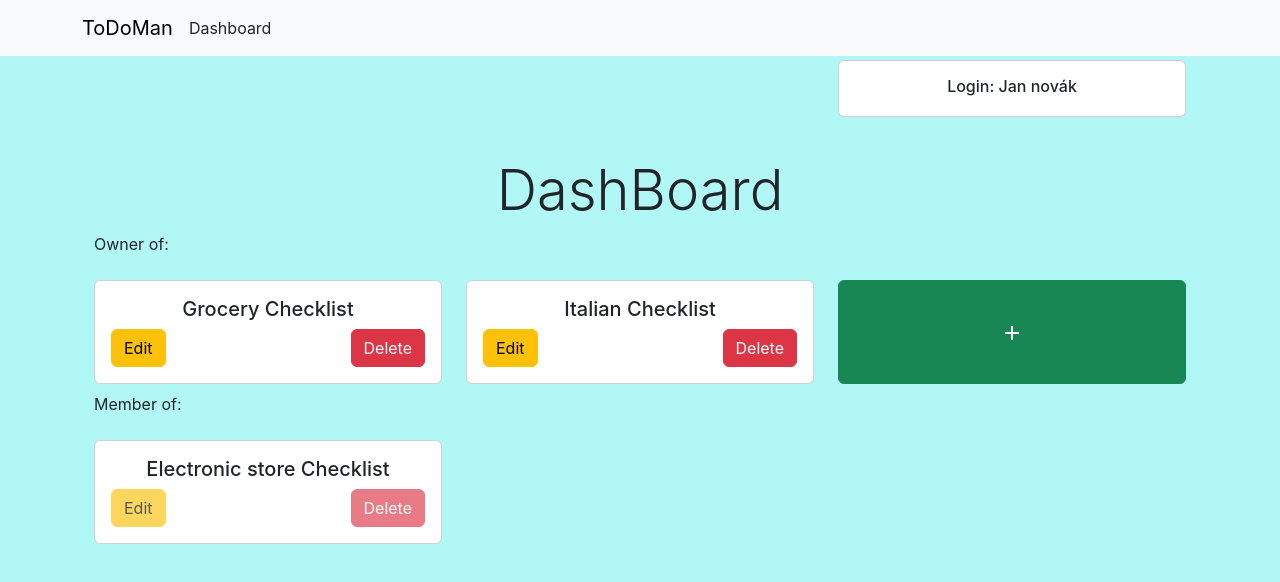
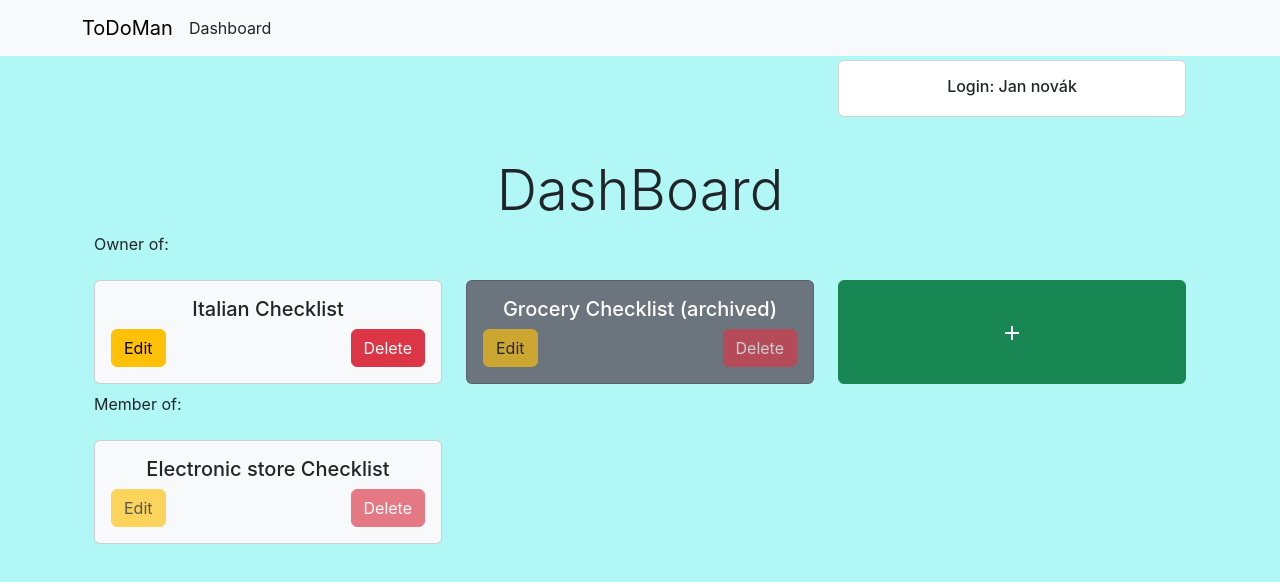
Before and after one commit to Vratislavberry/to-do-projekt, a React (Create React App) app in the folder client/: page / in a window 1280 px wide. Shown: the top 582 px of the page. Built offline with nearby package versions, Linux system fonts and the light colour scheme; no server answers.

Commit message:
show archived lists in different way than unarchived ones

```diff
--- a/client/src/components/dashboard/dashboard-content.jsx
+++ b/client/src/components/dashboard/dashboard-content.jsx
@@ -48,7 +48,10 @@ function DashboardContent() {
       {state === "ready" ? (
         <Row>
           <p>Owner of: </p>
-          {data?.ownerOf?.map((list) => (
+          {/* Active toDoLists */}
+          {data?.ownerOf?.map(
+            (list) =>
+              list.archived === false && (
                 <ToDoList
                   key={list._id}
                   data={list}
@@ -57,7 +60,23 @@ function DashboardContent() {
                   owner={curUser}
                   canEdit={true}
                 />
-          ))}
+              )
+          )}
+
+          {/* Archived toDoLists */}
+          {data?.ownerOf?.map(
+            (list) =>
+              list.archived === true && (
+                <ToDoList
+                  key={list._id}
+                  data={list}
+                  setListFormData={setListFormData}
+                  setListDeleteFormData={setListDeleteFormData}
+                  owner={curUser}
+                  canEdit={true}
+                />
+              )
+          )}
 
           {/* New list Button */}
           <Col
--- a/client/src/components/dashboard/toDoList.jsx
+++ b/client/src/components/dashboard/toDoList.jsx
@@ -23,6 +23,8 @@ function ToDoList({
       className="d-flex justify-content-center text-center my-2 mx-sm-0"
     >
       <Card
+        bg={data.archived ? "secondary" : "light"}
+        text={data.archived ? "white" : "dark"}
         className="w-100 w-sm-auto"
         onClick={() =>
           navigate(`/listDetail?id=${data._id}`, {
@@ -34,10 +36,10 @@ function ToDoList({
         onMouseOut={(e) => e.currentTarget.classList.remove("shadow")}
       >
         <Card.Body>
-          <Card.Title>{data.title}</Card.Title>
+          <Card.Title>{data.title} {data.archived && "(archived)"}</Card.Title>
           <Container className="d-flex justify-content-between px-0">
             <Button
-              disabled={canEdit ? false : true}
+              disabled={(!canEdit || data.archived) ? true : false}
               className="me-1"
               variant="warning"
               onClick={(e) => {
@@ -49,7 +51,7 @@ function ToDoList({
               Edit
             </Button>
             <Button
-              disabled={canEdit ? false : true}
+              disabled={(!canEdit || data.archived) ? true : false}
               variant="danger"
               onClick={(e) => {
                 // otherwise it would trigger the card button onClick() too
--- a/client/src/components/dashboard/toDoListProvider.jsx
+++ b/client/src/components/dashboard/toDoListProvider.jsx
@@ -26,7 +26,7 @@ function ToDoListProvider({ children }) {
           {
             _id: "671f4b2f9a8e7c1234567890",
             title: "Grocery Checklist",
-            archived: false,
+            archived: true,
             createdAt: "2025-11-07T13:44:25+00:00",
             updatedAt: "2025-11-07T13:44:25+00:00",
           },
@@ -54,6 +54,7 @@ function ToDoListProvider({ children }) {
         ],
       },
     }; //--- MOCKUP ---
+
     setToDoListDto((current) => {
       if (result.ok) {
         return {
--- a/client/src/components/listDetail/listDetailContent.jsx
+++ b/client/src/components/listDetail/listDetailContent.jsx
@@ -27,23 +27,6 @@ function ListDetailContent() {
   const [showFilterConfig, setShowFilterConfig] = useState(false);
   const [itemFormData, setItemFormData] = useState();
   const [itemFormDeleteData, setItemFormDeleteData] = useState();
-
-  // when data is ready, initialize SplitCardStates
-  // with "current" for the first card and "unvisited" for the rest
-  useEffect(() => {
-    if (state === "ready" && data?.itemList?.length > 0) {
-      setSplitCardStates(
-        data?.splitCardList.map((item, i) => {
-          return "unvisited";
-        })
-      );
-      setTextSegmentsList(
-        data?.splitCardList.map((item) => {
-          return [];
-        })
-      );
-    }
-  }, [state]);
 
   return (
     <Container>
```
Lines whose indentation alone changed are shown as unchanged.
